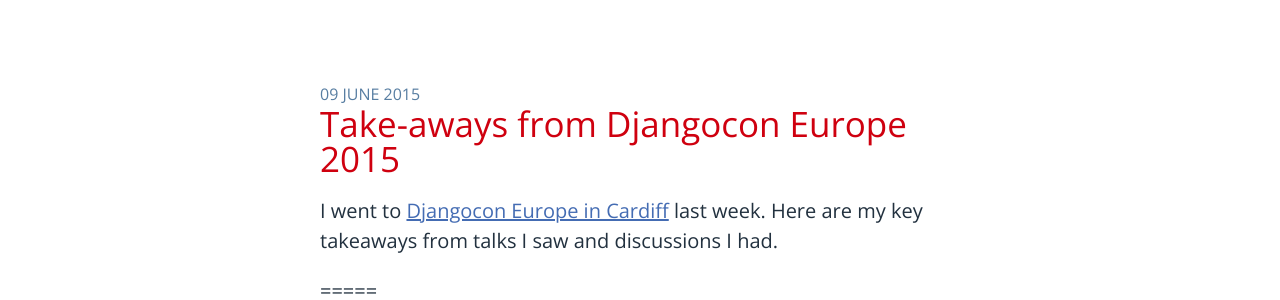
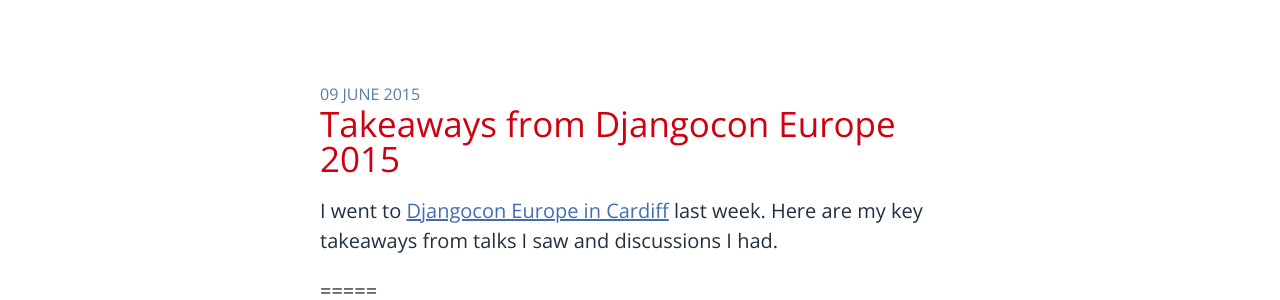
Before and after one commit to oliverroick/oliverroick.net, a Jekyll site: the page built from _posts/2015-06-09-djangocon.md, in a window 1280 px wide. Shown: the part 313-613 px from the top of the page. Built offline with Jekyll 4.4.1, drawn with Linux system fonts in a browser that asks for light colours; Markdown is read by kramdown in place of the engine named in the settings.

Commit message:
Fix typo

```diff
--- a/_posts/2015-06-09-djangocon.md
+++ b/_posts/2015-06-09-djangocon.md
@@ -1,6 +1,6 @@
 ---
 layout: post
-title:  "Take-aways from Djangocon Europe 2015"
+title:  "Takeaways from Djangocon Europe 2015"
 date:   2015-06-09 10:30:00
 category: conferences
 ---
```
